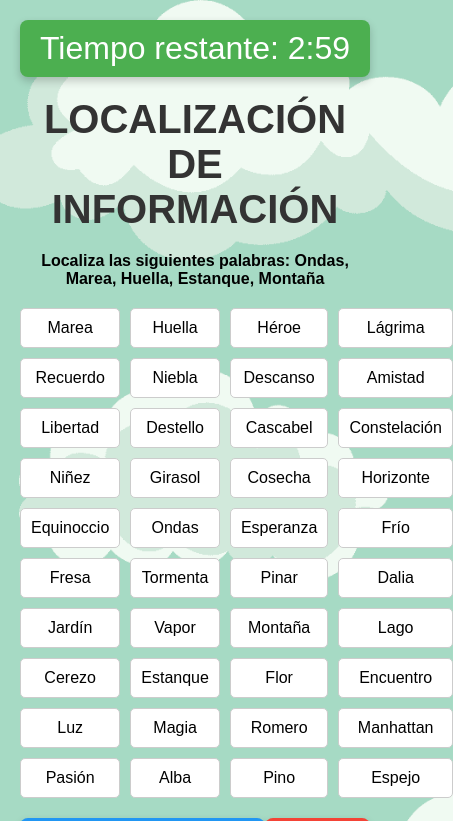
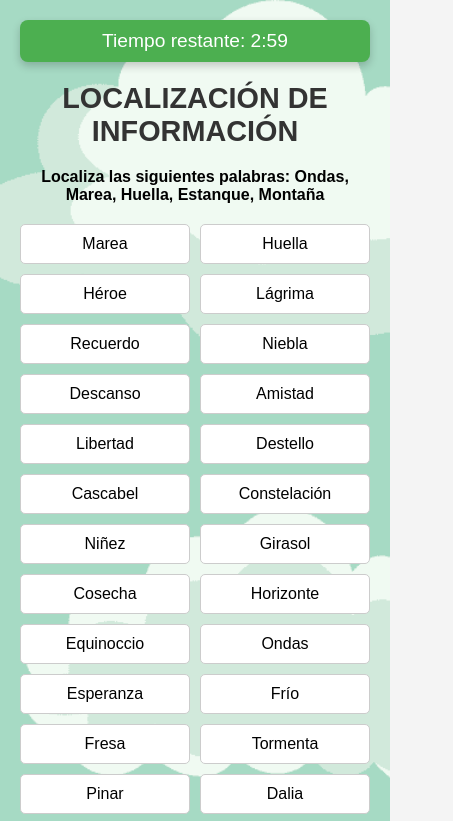
Before and after one commit to BreidysG/Ejercicio4LR, a plain HTML site: page index.html in a window 390 px wide. Both pictures are taken after a click on the button "Iniciar Juego". Shown: the top 821 px of the page, 453 px wide, since content can reach past the window. Drawn offline with Linux system fonts and the light colour scheme.

Commit message:
Estilos responsivos buenos

```diff
--- a/styles.css
+++ b/styles.css
@@ -121,3 +121,43 @@ button:hover {
 .hidden {
     display: none !important;
 }
+/* Estilos responsivos */
+@media (max-width: 768px) {
+    #gridContainer {
+        grid-template-columns: repeat(5, 1fr); /* Dos columnas en pantallas más pequeñas */
+    }
+
+    h1 {
+        font-size: 2em; /* Tamaño de fuente menor para pantallas pequeñas */
+    }
+
+    p, #foundWords, #errors {
+        font-size: 1em; /* Tamaño de fuente menor para párrafos y resultados */
+    }
+
+    #timer {
+        font-size: 1.5em; /* Tamaño de fuente menor para el temporizador */
+    }
+
+    button {
+        width: 100%; /* Botón ocupa el ancho completo */
+    }
+}
+
+@media (max-width: 480px) {
+    #gridContainer {
+        grid-template-columns: repeat(2, 0.5fr) ; /* Una sola columna en pantallas pequeñas */
+    }
+
+    h1 {
+        font-size: 1.8em; /* Tamaño de fuente aún menor para el título */
+    }
+
+    p {
+        font-size: 0.9em; /* Tamaño de fuente aún menor para párrafos */
+    }
+
+    #timer {
+        font-size: 1.2em; /* Tamaño de fuente aún menor para el temporizador */
+    }
+}
```
